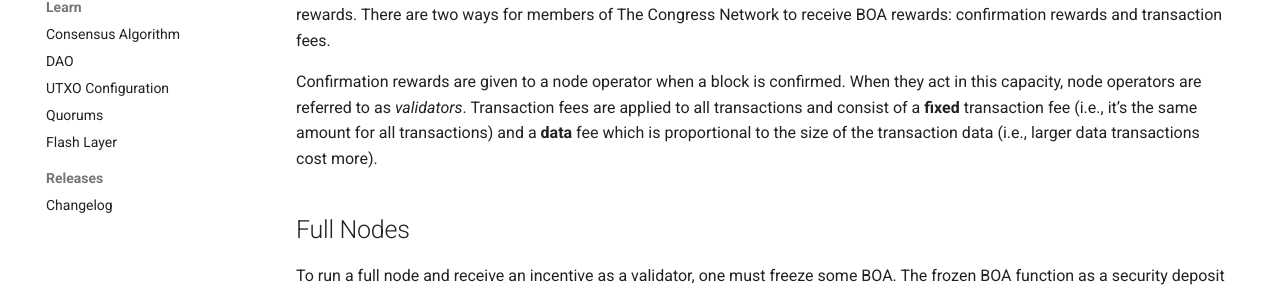
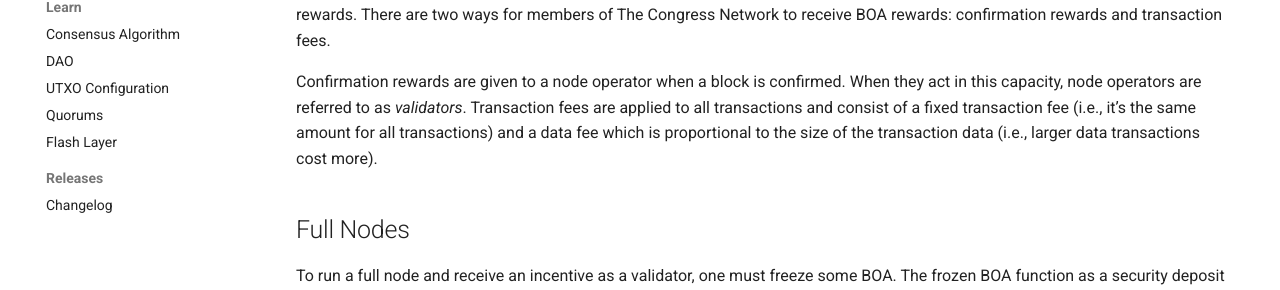
Before and after one commit to kchulj/docs-bosagora-io, an MkDocs documentation site: the page built from docs/07-bosagora-nodes.md, in a window 1280 px wide and 1388 px high. Shown: the part 507-797 px from the top of the window. Built offline with MkDocs 1.6.1 and Material for MkDocs 9.7.7, drawn with Linux system fonts in a browser that asks for light colours; comment, search, counter and statistics services are not loaded.

Commit message:
Remove unneeded bold words

```diff
--- a/docs/07-bosagora-nodes.md
+++ b/docs/07-bosagora-nodes.md
@@ -10,7 +10,7 @@ Nodes operators in Agora also get to participate in the decision-making of how t
 
 In addition to decision-making opportunities, members of The Congress Network also have financial incentives in the form of BOA rewards. There are two ways for members of The Congress Network to receive BOA rewards: confirmation rewards and transaction fees.
 
-Confirmation rewards are given to a node operator when a block is confirmed. When they act in this capacity, node operators are referred to as *validators*. Transaction fees are applied to all transactions and consist of a **fixed** transaction fee (i.e., it’s the same amount for all transactions) and a **data** fee which is proportional to the size of the transaction data (i.e., larger data transactions cost more).
+Confirmation rewards are given to a node operator when a block is confirmed. When they act in this capacity, node operators are referred to as *validators*. Transaction fees are applied to all transactions and consist of a fixed transaction fee (i.e., it’s the same amount for all transactions) and a data fee which is proportional to the size of the transaction data (i.e., larger data transactions cost more).
 
 ## Full Nodes
 
```
Also changed, not shown: docs/09-consensus-algorithm.md (+2 -2 lines).
